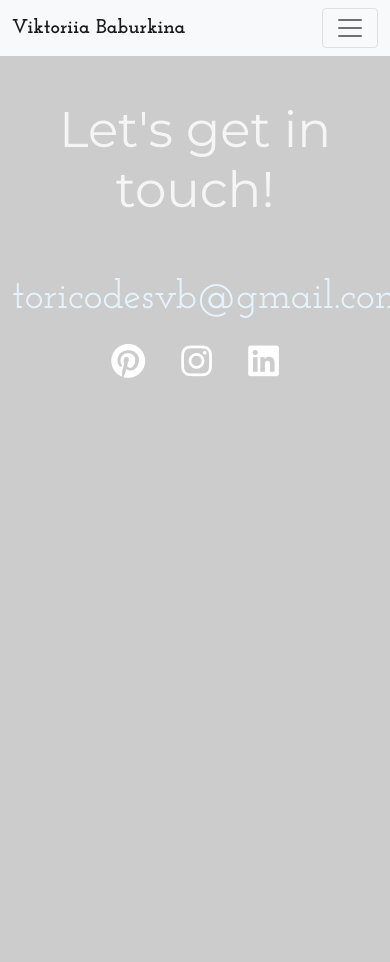
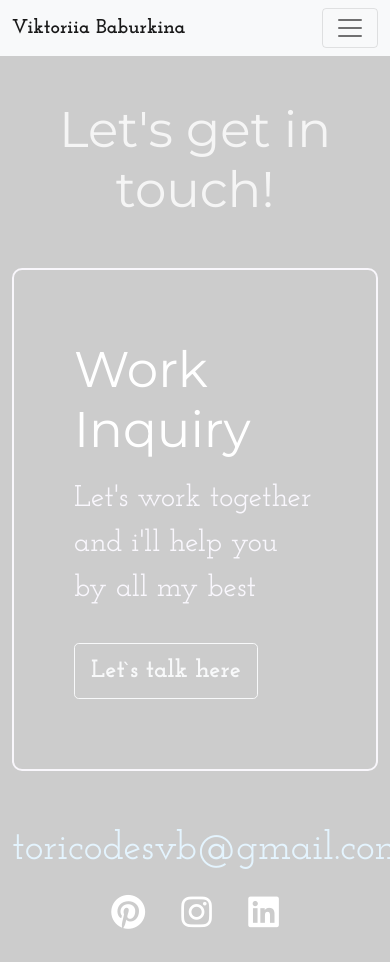
Before and after one commit to ToriCodesVB/my-project, a plain HTML site: page contact.html in a window 390 px wide. Before the commit the page ends 844 px from the top, so only its background shows below. Drawn offline with nearby package versions, Linux system fonts and the light colour scheme.

Commit message:
Show inquiry section

```diff
--- a/contact.html
+++ b/contact.html
@@ -75,7 +75,7 @@
       <div class="work">
         <h2>Let's get in touch!</h2>
       </div>
-      <div class="inquiry mt-5 d-none d-lg-block">
+      <div class="inquiry mt-5">
         <div class="row">
           <div class="col-sm-8">
             <h2 class="mb-3">Work Inquiry</h2>
```
